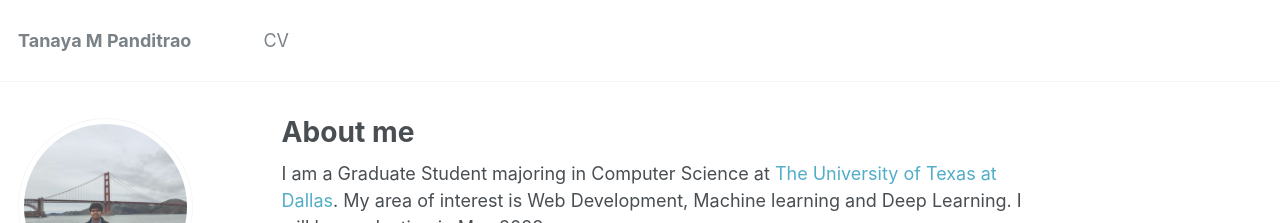
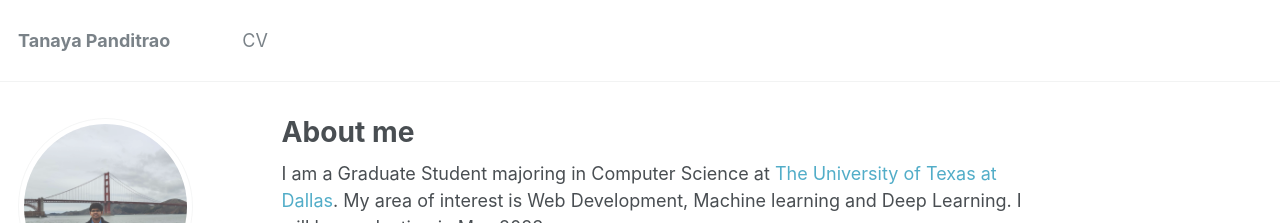
Before and after one commit to ShubhamDeshpande/shubhamdeshpande.github-io, a Jekyll site: the page built from _pages/about.md, in a window 1280 px wide. Shown: the top 223 px of the page. Built offline with Jekyll 4.4.1, drawn with Linux system fonts in a browser that asks for light colours.

Commit message:
update2022

```diff
--- a/_config.yml
+++ b/_config.yml
@@ -7,7 +7,7 @@
 
 # Site Settings
 locale                   : "en-US"
-title                    : "Tanaya M Panditrao"
+title                    : "Tanaya Panditrao"
 title_separator          : "-"
 name                     : &name "Tanaya Panditrao"
 description              : &description "Master's in Computer Science at The University of Texas at Dallas"
```
